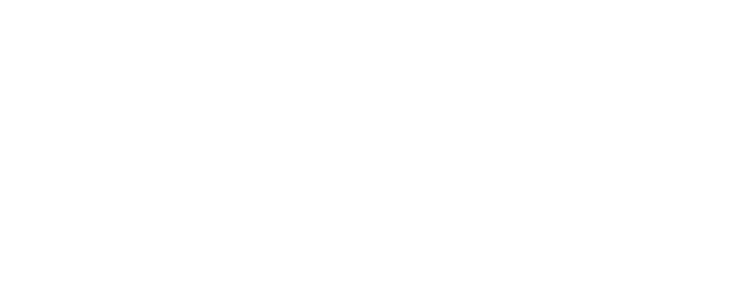
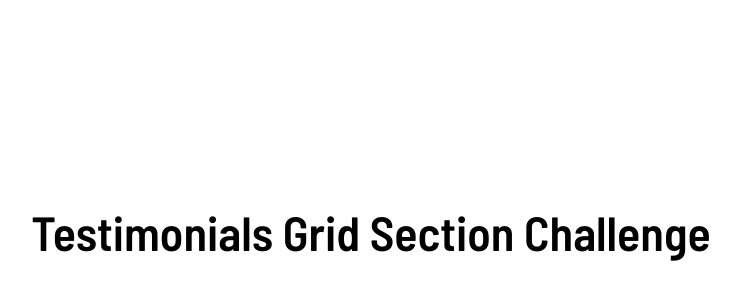
Before and after one commit to shobhit-gupta/fem13-testimonials, a SvelteKit app: page / in a window 1280 px wide. Shown: the part 168-468 px from the top of the page, without its empty margins (269-1009 px from the left). Built offline with nearby package versions, Linux system fonts and the light colour scheme.

Commit message:
style: Add global styles

```diff
--- a/src/app.css
+++ b/src/app.css
@@ -1,3 +1,9 @@
 @tailwind base;
 @tailwind components;
 @tailwind utilities;
+
+@layer base {
+	body {
+		@apply font-sans text-sm font-medium;
+	}
+}
--- a/src/routes/+page.svelte
+++ b/src/routes/+page.svelte
@@ -1,6 +1,16 @@
 <svelte:head>
+	<link rel="preconnect" href="https://fonts.googleapis.com" />
+	<link rel="preconnect" href="https://fonts.gstatic.com" crossorigin="true" />
+	<link
+		href="https://fonts.googleapis.com/css2?family=Barlow+Semi+Condensed:wght@500;600&display=swap"
+		rel="stylesheet"
+	/>
 	<title>Testimonials Grid Section Challenge</title>
 </svelte:head>
+
+<div class="flex h-screen items-center justify-center text-5xl font-semibold">
+	Testimonials Grid Section Challenge
+</div>
 
 <!-- Daniel Clifford -->
 <!-- Verified Graduate -->
--- a/tailwind.config.js
+++ b/tailwind.config.js
@@ -1,8 +1,28 @@
+const defaultTheme = require('tailwindcss/defaultTheme');
+
 /** @type {import('tailwindcss').Config} */
 export default {
-  content: ['./src/**/*.{html,js,svelte,ts}'],
-  theme: {
-    extend: {},
-  },
-  plugins: [],
-}
+	content: ['./src/**/*.{html,js,svelte,ts}'],
+	theme: {
+		screens: {
+			xs: '375px',
+			...defaultTheme.screens
+		},
+		extend: {
+			colors: {
+				moderateViolet: 'hsl(263, 55%, 52%)',
+				veryDarkGrayishBlue: 'hsl(217, 19%, 35%)',
+				veryDarkBlackishBlue: 'hsl(219, 29%, 14%)',
+				lightGray: 'hsl(0, 0%, 81%)',
+				lightGrayishBlue: 'hsl(210, 46%, 95%)'
+			},
+			fontFamily: {
+				sans: ['Barlow Semi Condensed', 'sans-serif']
+			},
+			fontSize: {
+				sm: '0.8125rem'
+			}
+		}
+	},
+	plugins: []
+};
```
